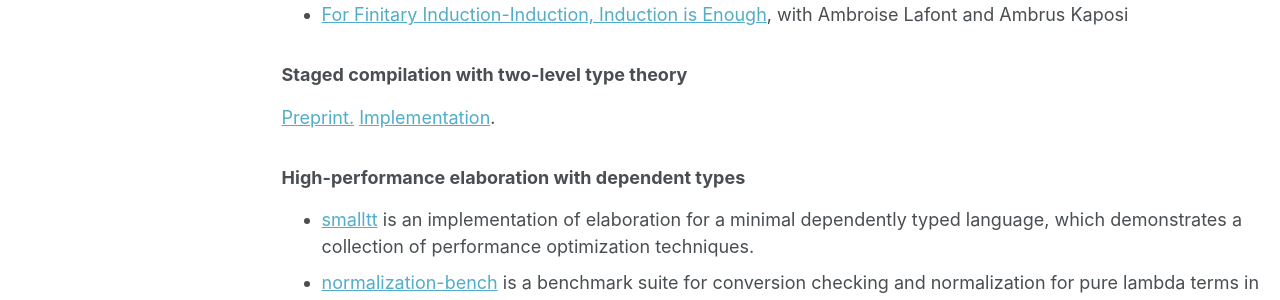
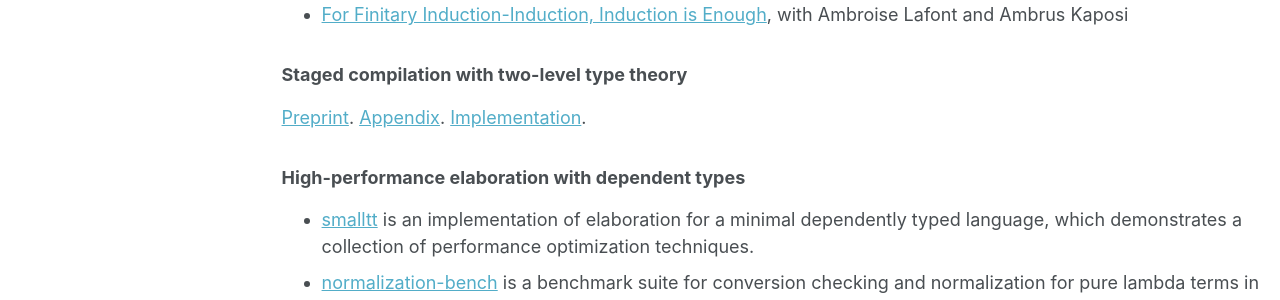
Before and after one commit to AndrasKovacs/AndrasKovacs.github.io, a Jekyll site: the page built from research-and-projects.md, in a window 1280 px wide. Shown: the part 424-724 px from the top of the page. Built offline with Jekyll 4.4.1, drawn with Linux system fonts in a browser that asks for light colours; some web fonts are replaced.

Commit message:
add 2ltt appendix to projects page

```diff
--- a/research-and-projects.md
+++ b/research-and-projects.md
@@ -21,7 +21,7 @@ thesis only summarizes it, but does not really improve or revise it:
 
 ### Staged compilation with two-level type theory
 
-[Preprint.](pdfs/2ltt.pdf) [Implementation](https://github.com/AndrasKovacs/staged).
+[Preprint](pdfs/2ltt.pdf). [Appendix](pdfs/2ltt_appendix.pdf). [Implementation](https://github.com/AndrasKovacs/staged).
 
 ### High-performance elaboration with dependent types
 
```
